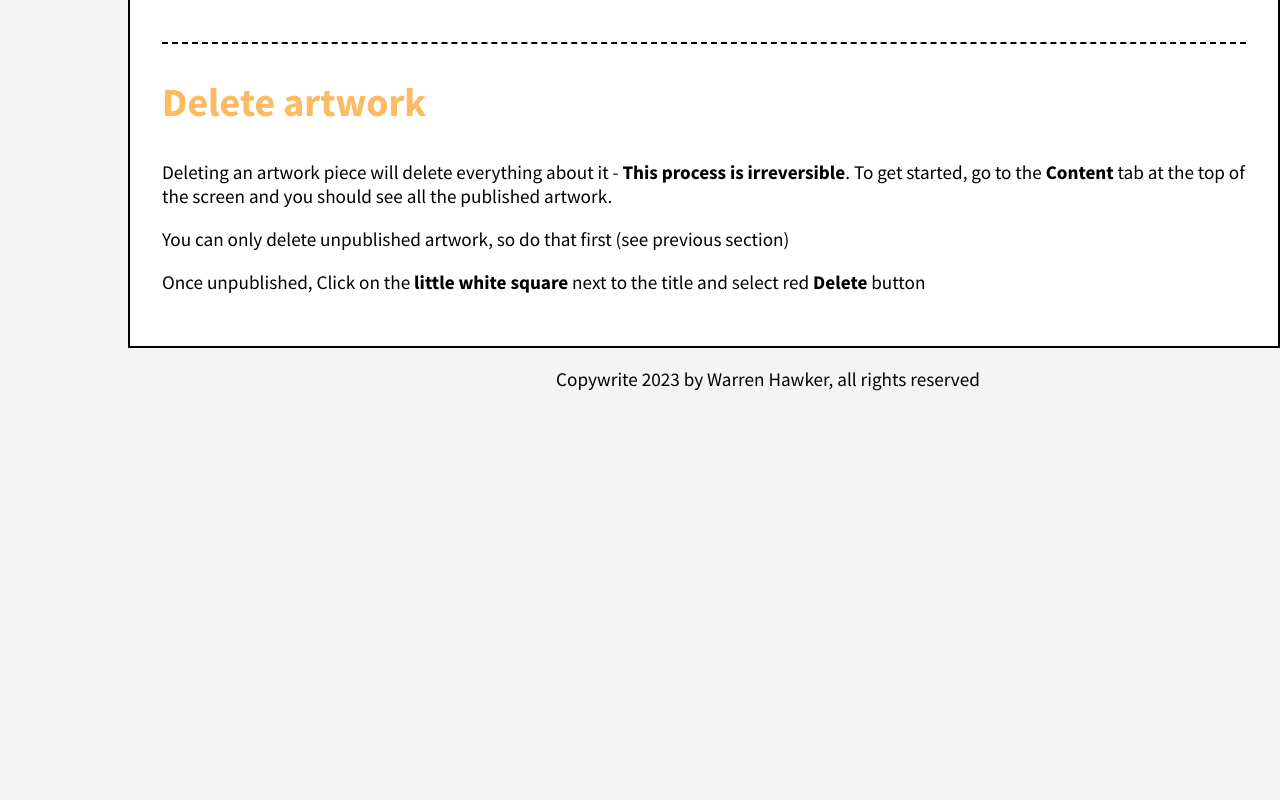
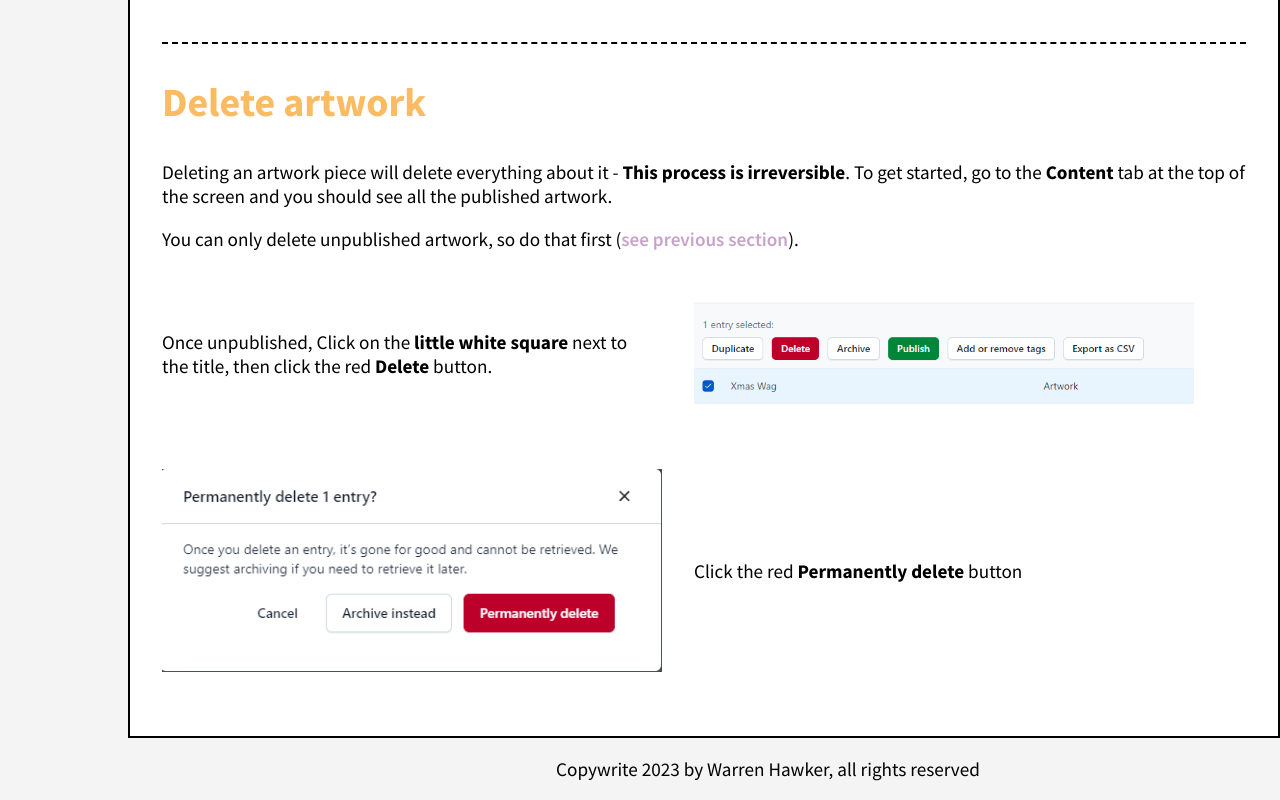
Before and after one commit to WarrenHawker/carole-website-docs, a website: page index.html in a window 1280 px wide. Shown: the part 5823-6623 px from the top of the page. Before the commit the page ends 6233 px from the top, so only its background shows below. Drawn offline with Linux system fonts and the light colour scheme.

Commit message:
added images for delete artwork section

```diff
--- a/index.html
+++ b/index.html
@@ -239,12 +239,26 @@
                 To get started, go to the <strong>Content</strong> tab at the top of the screen and you should see all the published artwork.
             </p>
             <p>
-                You can only delete unpublished artwork, so do that first (see previous section)
+                You can only delete unpublished artwork, so do that first (<a href="#unpublish-artwork">see previous section</a>).
             </p>
-            <p>
-                Once unpublished, Click on the <strong>little white square</strong>
-                next to the title and select red <strong>Delete</strong> button
-            </p>
+            <div class="img-text-container">
+                <p>
+                    Once unpublished, Click on the <strong>little white square</strong>
+                    next to the title, then click the red <strong>Delete</strong> button.
+                </p>
+                <div class="img-container">
+                    <img src="assets/delete-artwork.png" alt="delete artwork"/>
+                </div>
+            </div>
+
+            <div class="img-text-container">
+                <div class="img-container">
+                    <img src="assets/perma-delete.png" alt="Permanently delete artwork"/>
+                </div>
+                <p>
+                    Click the red <strong>Permanently delete</strong> button
+                </p>
+        </div>
         </section>
     </main>
     <footer>
```
Also changed, not shown: assets/delete-artwork.png (added), assets/perma-delete.png (added).
